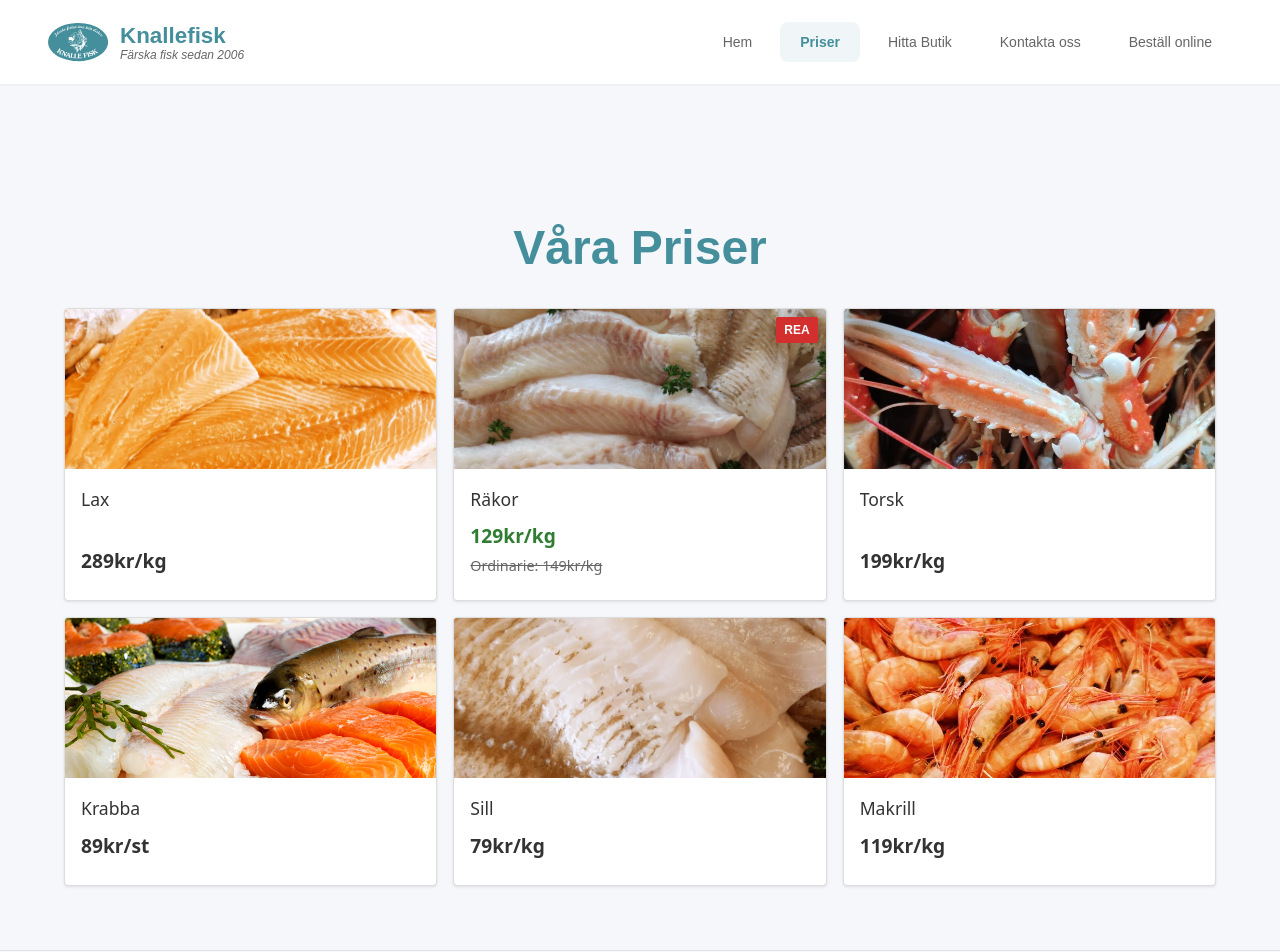
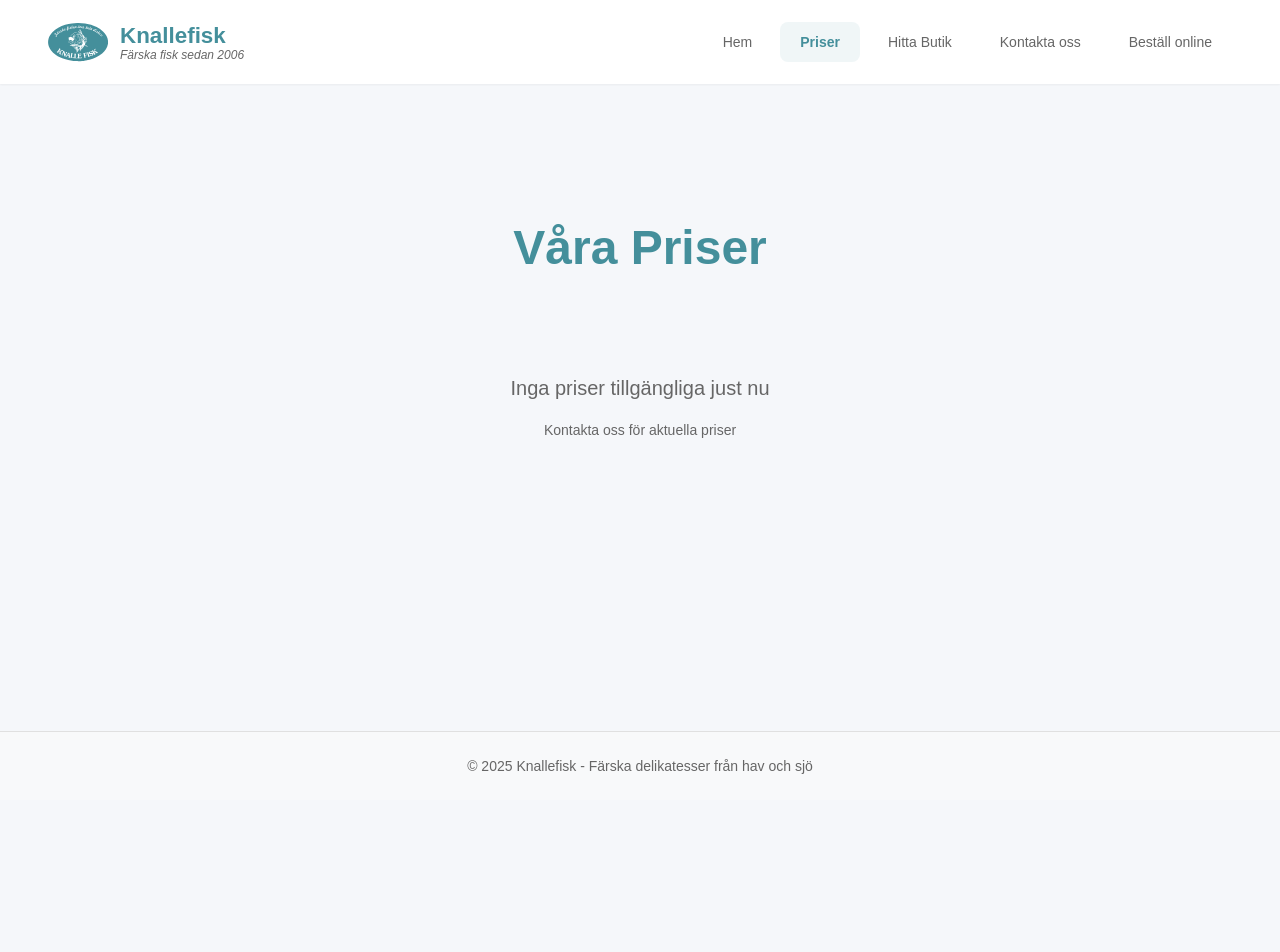
Before and after one commit to ismail424/knallefisk, a Next.js app: page /priser in a window 1280 px wide. Shown: the top 952 px of the page. After the commit the page ends 800 px from the top, so only its background shows below. Built offline with nearby package versions, Linux system fonts and the light colour scheme.

Commit message:
refactor: Remove default prices and streamline price loading logic in Prices and Home components

```diff
--- a/src/components/Prices.tsx
+++ b/src/components/Prices.tsx
@@ -30,76 +30,19 @@ interface Price {
     image?: string;
 }
 
-// Default sample prices to show when no admin data exists
-const defaultPrices: Price[] = [
-    {
-        id: '1',
-        name: 'Lax',
-        price: '289',
-        unit: 'kg',
-        on_sale: false,
-        is_visible: true,
-        image: '/img/bild1.webp'
-    },
-    {
-        id: '2',
-        name: 'Räkor',
-        price: '149',
-        unit: 'kg',
-        on_sale: true,
-        sale_price: '129',
-        is_visible: true,
-        image: '/img/bild2.webp'
-    },
-    {
-        id: '3',
-        name: 'Torsk',
-        price: '199',
-        unit: 'kg',
-        on_sale: false,
-        is_visible: true,
-        image: '/img/bild3.webp'
-    },
-    {
-        id: '4',
-        name: 'Krabba',
-        price: '89',
-        unit: 'st',
-        on_sale: false,
-        is_visible: true,
-        image: '/img/bild4.jpg'
-    },
-    {
-        id: '5',
-        name: 'Sill',
-        price: '79',
-        unit: 'kg',
-        on_sale: false,
-        is_visible: true,
-        image: '/img/bild5.webp'
-    },
-    {
-        id: '6',
-        name: 'Makrill',
-        price: '119',
-        unit: 'kg',
-        on_sale: false,
-        is_visible: true,
-        image: '/img/bild6.webp'
-    }
-];
-
 const Prices = () => {
     const [prices, setPrices] = useState<Price[]>([]);
     const [loading, setLoading] = useState(true);
     const [error] = useState("");
 
     useEffect(() => {
-        // Ladda priser från localStorage (admin-panelen)
+        // Ladda priser från localStorage (admin-panelen) - visa bara riktiga adminpriser
         const savedPrices = localStorage.getItem('admin_prices');
+        console.log('Raw saved prices:', savedPrices);
         if (savedPrices) {
             try {
                 const adminPrices = JSON.parse(savedPrices);
+                console.log('Parsed admin prices:', adminPrices);
                 // Konvertera admin format (title) till display format (name) och visa bara synliga priser
                 const visiblePrices = adminPrices
                     .filter((price: AdminPrice) => price.is_visible !== false)
@@ -115,19 +58,11 @@ const Prices = () => {
                         is_visible: price.is_visible,
                         image: price.image
                     }));
-                if (visiblePrices.length > 0) {
-                    setPrices(visiblePrices);
-                } else {
-                    // Use default prices if no admin prices exist
-                    setPrices(defaultPrices);
-                }
+                console.log('Filtered visible prices:', visiblePrices);
+                setPrices(visiblePrices);
             } catch (e) {
                 console.error('Error loading admin prices:', e);
-                setPrices(defaultPrices);
             }
-        } else {
-            // Use default prices if no localStorage data exists
-            setPrices(defaultPrices);
         }
         setLoading(false);
     }, []);
```
Also changed, not shown: src/components/Home.tsx (+36 -37 lines).
